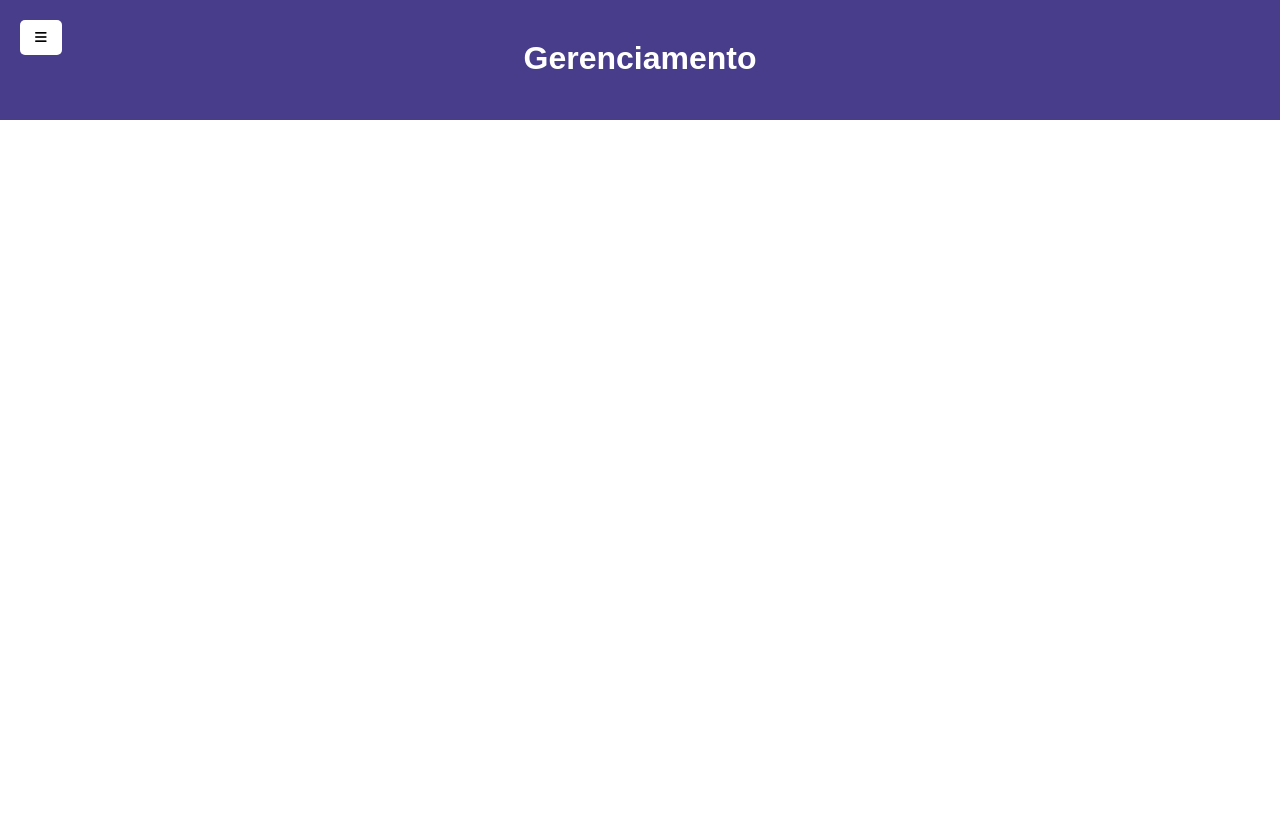
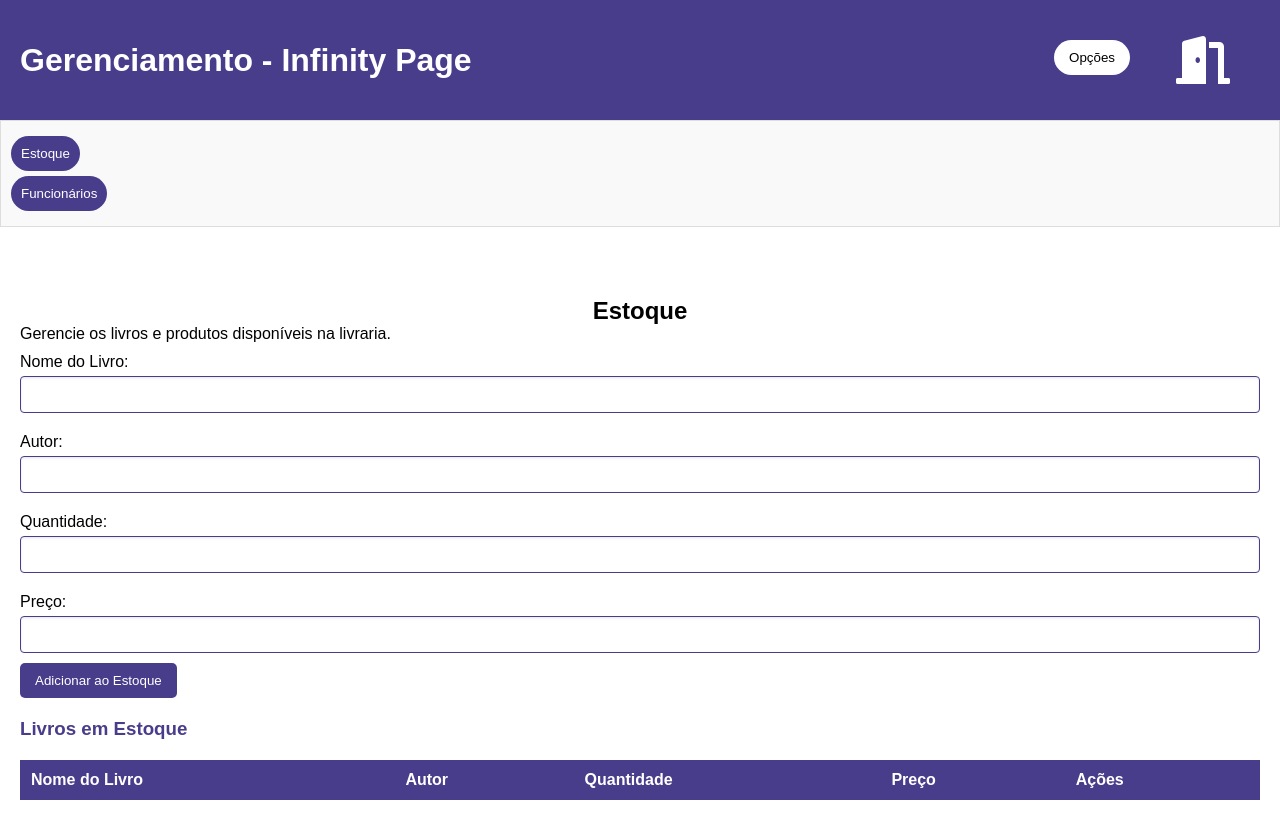
Before and after one commit to PedrinhoHenrique1/Infinity-Page, a PHP site: page /admin.html in a window 1280 px wide. Before the commit the page ends 120 px from the top, so only its background shows below. Run offline with PHP 8.4, Linux system fonts and the light colour scheme; lists and menus that the app fills with data are empty.

Commit message:
Atualização 3

```diff
--- a/admin.html
+++ b/admin.html
@@ -9,36 +9,92 @@
     <title> Gerenciamento </title>
 </head>
 
-<body>
+<body-admin>
     <header-admin>
-        <h1> Gerenciamento </h1>
+        <h1>Gerenciamento - Infinity Page </h1>
+        <a href="login.html">
+            <i class="fa-solid fa-door-open fa-3x" style="color: #ffffff;"></i>
+        </a>
+        <button class="menu-toggle-admin" onclick="toggleMenu()"> Opções </button>
     </header-admin>
+    <nav-admin id="menu" class="menu">
+        <button onclick="showSection('estoque')">Estoque</button>
+        <button onclick="showSection('funcionarios')">Funcionários</button>
+    </nav-admin>
+    <main>
+        <section-estoque id="estoque" class="section">
+            <h2>Estoque</h2>
+            <p>Gerencie os livros e produtos disponíveis na livraria.</p>
+            <form id="form-estoque" class="form-estoque" onsubmit="adicionarItem(event)">
+                <label for="nome-livro">Nome do Livro:</label>
+                <input type="text" id="nome-livro" name="nome-livro" required>
 
-    <button class="menu-btn" id="toggle-btn">
-        <i class="fa-solid fa-bars"></i>
-    </button>
+                <label for="autor-livro">Autor:</label>
+                <input type="text" id="autor-livro" name="autor-livro" required>
 
-    <div id="sidebar" class="sidebar">
-        <div class="sidebar-header">
-            <h2>Menu</h2>
-        </div>
-        <ul>
-            <li><a href="inicial.html"><i class="fa-solid fa-house"></i> Início </a></li>
-            <li><a href="pedidos.html"><i class="fa-solid fa-user-plus" style="color: #ffffff;"></i> Registro de Funcionários </a></li>
-            <li><a href="favoritos.html"><i class="fa-solid fa-box" style="color: #ffffff;"></i> Produtos </a></li>
-            <li><a href="estoque.html"><i class="fa-solid fa-money-bill-wave" style="color: #ffffff;"></i> Financeiro </a></li>
-            <li><a href="trocas.html"><i class="fa-solid fa-arrows-rotate"></i> Trocas </a></li>
-            <li><a href="../Login/login.html"><i class="fa-solid fa-door-open"></i> Sair </a></li>
-        </ul>
-    </div>
-    <script>
-        const toggleBtn = document.getElementById('toggle-btn');
-        const sidebar = document.getElementById('sidebar');
+                <label for="quantidade">Quantidade:</label>
+                <input type="number" id="quantidade" name="quantidade" required min="0">
 
-        toggleBtn.addEventListener('click', () => {
-            sidebar.classList.toggle('active');
-        });
-    </script>
-</body>
+                <label for="preco">Preço:</label>
+                <input type="number" id="preco" name="preco" required min="0" step="0.01">
+
+                <button type="submit">Adicionar ao Estoque</button>
+            </form>
+
+            <h3>Livros em Estoque</h3>
+            <table class="tabela-estoque">
+                <thead>
+                    <tr>
+                        <th>Nome do Livro</th>
+                        <th>Autor</th>
+                        <th>Quantidade</th>
+                        <th>Preço</th>
+                        <th>Ações</th>
+                    </tr>
+                </thead>
+                <tbody id="tabela-estoque">
+                </tbody>
+            </table>
+        </section-estoque>
+        <section-func id="funcionarios" class="section" style="display: none;">
+            <section id="secao-adicionar-funcionario">
+                <h2>Adicionar Funcionário</h2>
+                <form id="form-funcionario" aria-labelledby="form-funcionario">
+                    <label for="nome-funcionario">Nome:</label>
+                    <input type="text" id="nome-funcionario" required>
+
+                    <label for="cargo-funcionario">Cargo:</label>
+                    <input type="text" id="cargo-funcionario" required>
+
+                    <label for="email-funcionario">E-mail:</label>
+                    <input type="email" id="email-funcionario" required>
+
+                    <label for="telefone-funcionario">Telefone:</label>
+                    <input type="text" id="telefone-funcionario" required>
+
+                    <button type="submit">Adicionar Funcionário</button>
+                </form>
+            </section>
+
+            <section id="secao-listar-funcionarios">
+                <h2>Funcionários Registrados</h2>
+                <table id="tabela-funcionarios">
+                    <thead>
+                        <tr>
+                            <th>Nome</th>
+                            <th>Cargo</th>
+                            <th>E-mail</th>
+                            <th>Telefone</th>
+                            <th>Ações</th>
+                        </tr>
+                    </thead>
+                    <tbody id="tabela-funcionarios-body">
+                    </tbody>
+                </table>
+            </section>
+        </section-func>
+    </main>
+    <script src="script.js"></script>
+    </body>
 
 </html>
--- a/inicial.css
+++ b/inicial.css
@@ -254,14 +254,214 @@ h2 {
 }
 
 /*----------------------------------------------------------------------------------------------------------------------*/
+body-admin {
+    font-family: Arial, sans-serif;
+    margin: 0;
+    padding: 0;
+}
+
 header-admin {
+    background-color: darkslateblue;
+    color: white;
+    padding: 10px 20px;
+    text-align: center;
+    position: relative;
+}
+
+header-admin i {
+    position: relative;
+    right: 30px;
+}
+
+.menu-toggle-admin {
+    background-color: white;
+    color: black;
+    border: none;
+    padding: 10px 15px;
+    cursor: pointer;
+    position: absolute;
+    border-radius: 20px;
+    right: 150px;
+    top: 40px;
+}
+
+.menu {
+    display: none;
+    background-color: #f9f9f9;
+    padding: 10px;
+    border: 1px solid #ddd;
+}
+
+.menu button {
+    display: block;
+    margin: 5px 0;
+    padding: 10px;
+    background-color: darkslateblue;
+    color: white;
+    border: none;
+    cursor: pointer;
+    border-radius: 20px;
+}
+
+.menu button:hover {
+    background-color: cornflowerblue;
+    transition: 1.0s;
+}
+
+main {
+    padding: 20px;
+}
+
+.section-header {
+    display: none;
+}
+
+.section.active {
+    display: block;
+}
+/* Estoque ------------------------------------------------------------------------------------------------------------------------------------------------------*/
+.header-estoque {
+    background-color: cornflowerblue;
+    color: white;
+    padding: 15px 20px;
+    text-align: center;
+    position: relative;
+    box-shadow: 0 2px 5px rgba(0, 0, 0, 0.2);
+}
+
+.menu-toggle {
+    background-color: white;
+    color: darkslateblue;
+    border: none;
+    padding: 10px 15px;
+    cursor: pointer;
+    position: absolute;
+    right: 20px;
+    top: 10px;
+    border-radius: 5px;
+    transition: background-color 0.3s;
+}
+
+.menu-toggle:hover {
+    background-color: #e0e0e0;
+}
+
+.main-estoque {
+    padding: 20px;
+}
+
+.section-estoque {
+    display: block;
+    background-color: white;
+    padding: 20px;
+    border-radius: 8px;
+    box-shadow: 0 2px 10px rgba(0, 0, 0, 0.1);
+}
+
+.section-estoque h2 {
+    position: relative;
+    top: 100px;
+}
+
+.form-estoque {
+    margin-bottom: 20px;
+}
+
+.form-estoque label {
+    display: block;
+    margin: 10px 0 5px;
+}
+
+.form-estoque input {
+    width: 100%;
+    padding: 10px;
+    margin-bottom: 10px;
+    border: 1px solid darkslateblue;
+    border-radius: 4px;
+    box-shadow: inset 0 1px 3px rgba(0, 0, 0, 0.1);
+}
+
+.form-estoque button {
+    background-color: darkslateblue;
+    color: white;
+    border: none;
+    padding: 10px 15px;
+    cursor: pointer;
+    border-radius: 5px;
+    transition: background-color 0.3s;
+}
+
+.form-estoque button:hover {
+    background-color: #5a5a9a;
+}
+
+h3 {
+    margin-top: 10px;
+    color: darkslateblue;
+}
+
+.tabela-estoque {
+    width: 100%;
+    border-collapse: collapse;
+    margin-top: 20px;
+}
+
+.tabela-estoque th, .tabela-estoque td {
+    padding: 10px;
+    text-align: left;
+    border: 1px solid darkslateblue;
+}
+
+.tabela-estoque th {
+    background-color: darkslateblue;
+    color: white;
+}
+
+.tabela-estoque tr:nth-child(even) {
+    background-color: #f2f2f2;
+}
+
+.tabela-estoque tr:hover {
+    background-color: #e0e0e0;
+}
+
+.tabela-estoque .acoes {
     display: flex;
 }
 
-header-admin h1 {
-    position: absolute;
-    top: 40px;
-    left: 50%;
-    transform: translateX(-50%);
+.tabela-estoque button {
+    background-color: darkslateblue;
     color: white;
+    border: none;
+    padding: 5px 10px;
+    cursor: pointer;
+    border-radius: 5px;
+    transition: background-color 0.3s;
+    margin-left: 10px;
 }
+
+.tabela-estoque button:hover {
+    background-color: #5a5a9a;
+}
+
+.tabela-estoque button.remover {
+    background-color: #d9534f;
+}
+
+.tabela-estoque button.remover:hover {
+    background-color: #c9302c;
+}
+
+.tabela-estoque button {
+    background-color: darkslateblue;
+    color: white;
+    border: none;
+    padding: 5px 10px;
+    cursor: pointer;
+    border-radius: 5px;
+    transition: background-color 0.3s;
+}
+
+.tabela-estoque button:hover {
+    background-color: #5a5a9a;
+}
```
Also changed, not shown: script.js (added, +126 -0 lines), teste.html (added, +32 -0 lines).
